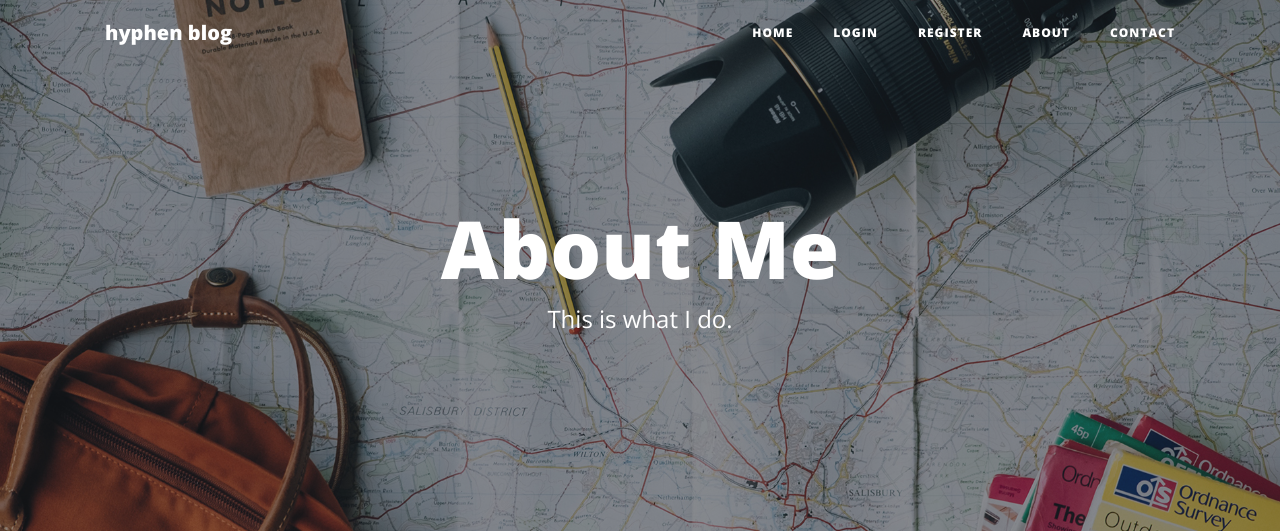
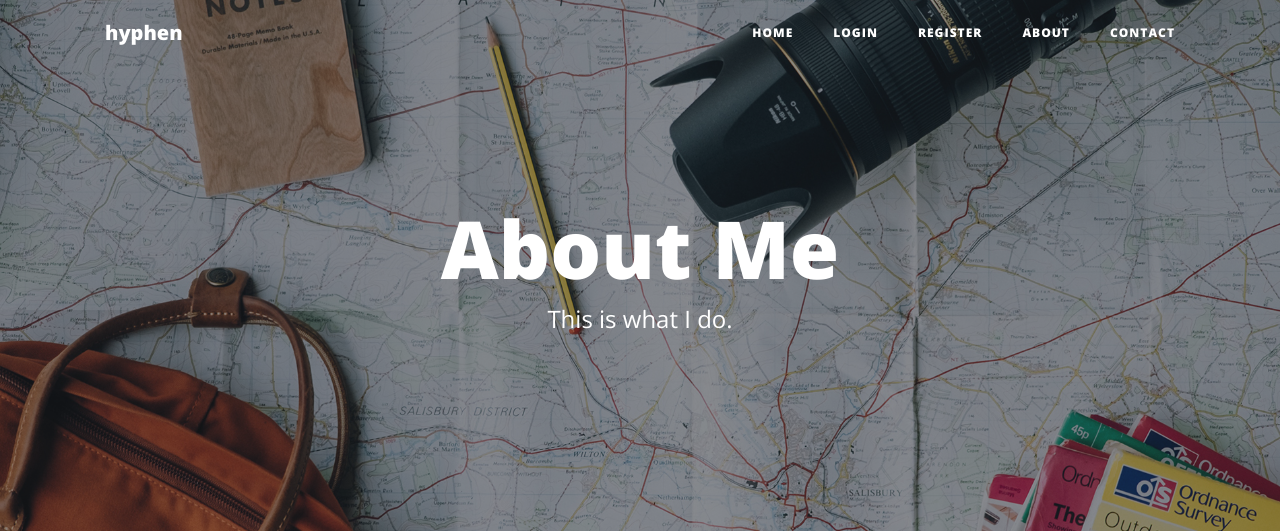
Before and after one commit to riteessshh/flask-blog-v2.0, a Flask app: page /about in a window 1280 px wide. Shown: the top 531 px of the page. Run offline with Flask 2, Linux system fonts and the light colour scheme; some libraries are stand-ins or nearby versions.

Commit message:
Update header.html
title changed.

```diff
--- a/templates/header.html
+++ b/templates/header.html
@@ -32,7 +32,7 @@
   <!-- Navigation -->
   <nav class="navbar navbar-expand-lg navbar-light fixed-top" id="mainNav">
     <div class="container">
-      <a class="navbar-brand" href="{{url_for('get_all_posts')}}">hyphen blog</a>
+      <a class="navbar-brand" href="{{url_for('get_all_posts')}}">hyphen</a>
       <button class="navbar-toggler navbar-toggler-right" type="button" data-toggle="collapse" data-target="#navbarResponsive" aria-controls="navbarResponsive" aria-expanded="false" aria-label="Toggle navigation">
         Menu
         <i class="fas fa-bars"></i>
```
